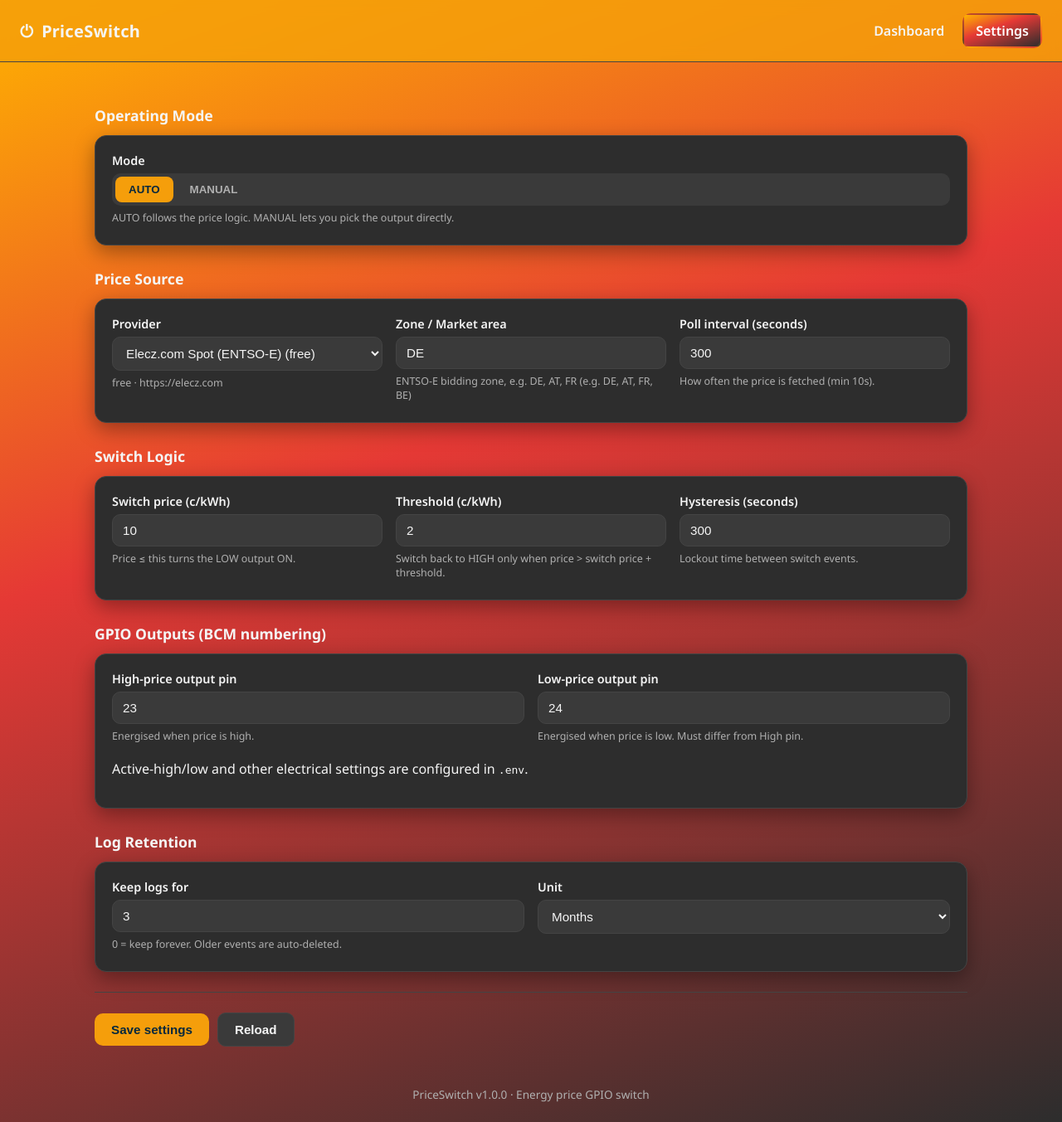
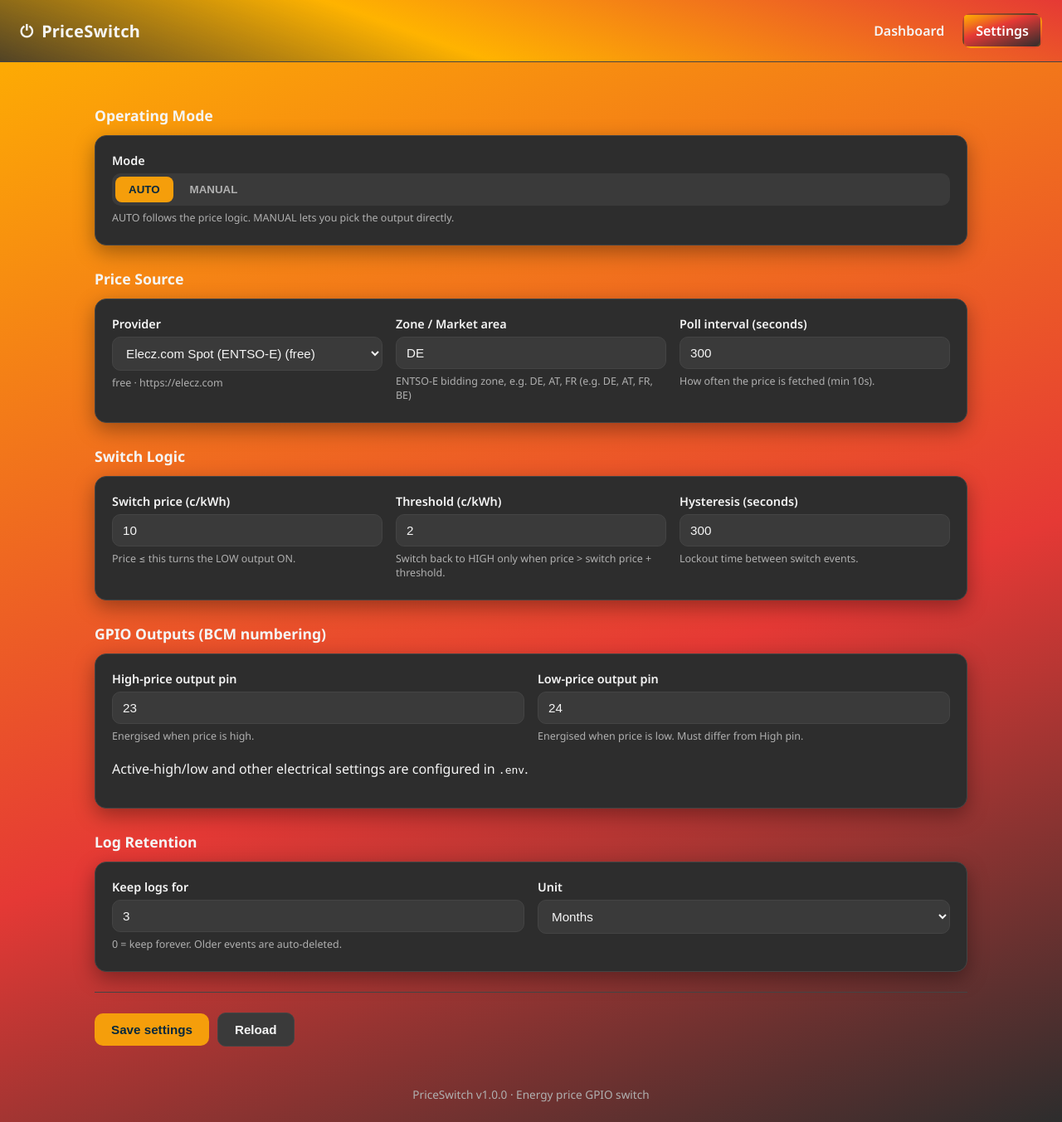
Before and after one commit to pirus99/PriceSwitch, a FastAPI app: page /settings in a window 1280 px wide. Shown: the whole page at 83% size. Run offline with FastAPI, Linux system fonts and the light colour scheme.

Commit message:
style: Update background gradients for improved aesthetics and consistency

```diff
--- a/app/static/style.css
+++ b/app/static/style.css
@@ -25,7 +25,7 @@ body {
   margin: 0;
   font-family: "Noto Sans", system-ui, -apple-system, sans-serif;
   /* Bright amber‑red gradient background */
-  background: linear-gradient(160deg, var(--amber), var(--red) 40%, #2d2d2d);
+  background: linear-gradient(160deg, var(--amber), var(--red) 60%, #2d2d2d);
   color: var(--text);
   min-height: 100vh;
 }
@@ -38,7 +38,7 @@ a { color: var(--accent); text-decoration: none; }
   justify-content: space-between;
   padding: 16px 24px;
   /* Use a semi‑transparent amber accent for the header */
-  background: rgba(245, 158, 11, 0.85);
+  background: linear-gradient(-160deg, var(--red), var(--amber) 60%, #2d2d2dd2);
   border-bottom: 1px solid var(--border);
   backdrop-filter: blur(8px);
   position: sticky;
@@ -65,7 +65,7 @@ a { color: var(--accent); text-decoration: none; }
   font-weight: 600;
   transition: all 0.15s;
 }
-.nav a:hover { background: rgb(172, 0, 0); color: var(--text); }
+.nav a:hover { background: var(--amber); color: var(--text); border: 1.2px solid black }
 .nav a.active {
   /* Dark red background matching the darker theme */
   background: linear-gradient(160deg, var(--amber), var(--red) 40%, #2d2d2d);
```
